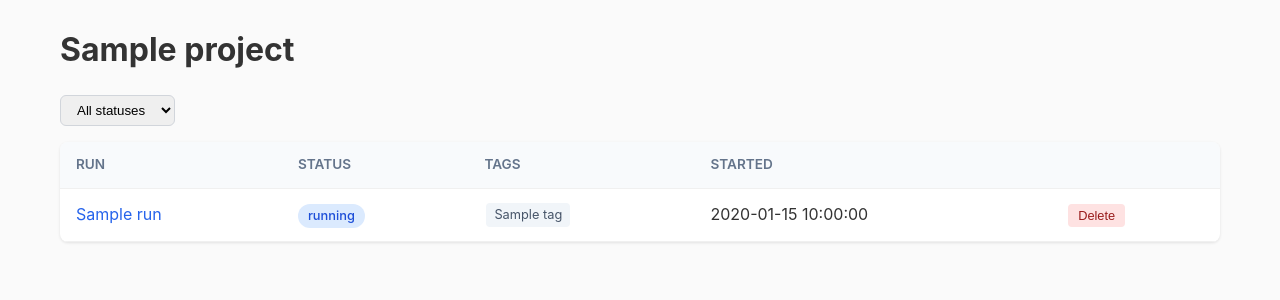
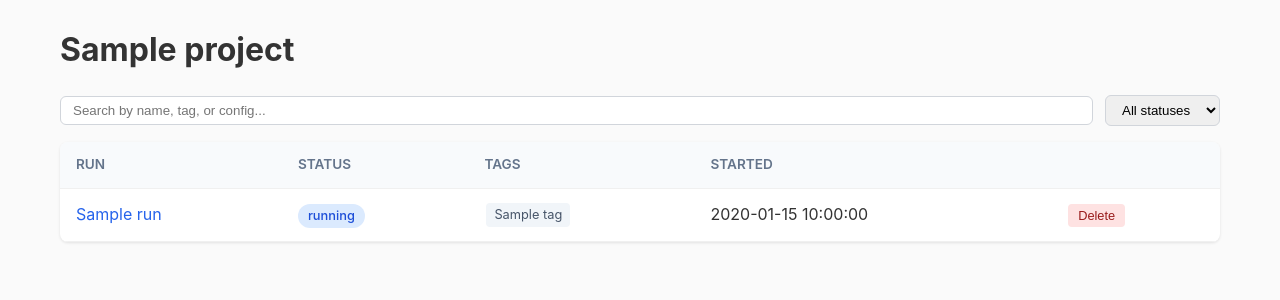
Before and after one commit to Yifang-Qin/my-cheap-intern, a FastAPI app: template src/intern/server/templates/run_list.html in a window 1280 px wide. Shown: the part 71-371 px from the top of the page. Run offline with FastAPI, Linux system fonts and the light colour scheme; the template is opened without the code that fills it: most values are stand-ins (such as "Sample title", 1, 10 or a date in 2020); parts of the project's set-up code (start-up, migrations or seed data) failed here and were passed over.

Commit message:
feat: add run search to web panel
Search box in run list page with 300ms debounce, combines with status
filter. Routes to db.search_runs() for name/tag/config fuzzy matching.

Co-Authored-By: Claude Opus 4.6 (1M context) <noreply@anthropic.com>

```diff
--- a/src/intern/server/app.py
+++ b/src/intern/server/app.py
@@ -76,12 +76,17 @@ def create_app(db_path: str | None = None, api_key: str = "") -> FastAPI:
         return response
 
     @app.get("/project/{name}", response_class=HTMLResponse, dependencies=[Depends(verify_panel)])
-    def run_list_page(request: Request, name: str, status: str | None = None):
+    def run_list_page(request: Request, name: str, status: str | None = None, q: str | None = None):
         project = _db.get_project_by_name(name)
-        runs = _db.list_runs(project["id"], status=status) if project else []
+        if not project:
+            runs = []
+        elif q:
+            runs = _db.search_runs(project["id"], query=q, status=status)
+        else:
+            runs = _db.list_runs(project["id"], status=status)
         response = templates.TemplateResponse(request, "run_list.html", {
             "project": project, "runs": runs,
-            "status_filter": status,
+            "status_filter": status, "search_query": q or "",
         })
         _set_token_cookie(request, response)
         return response
--- a/src/intern/server/templates/run_list.html
+++ b/src/intern/server/templates/run_list.html
@@ -4,8 +4,12 @@
 <h1>{{ project.name }}</h1>
 
 <div class="filters">
+    <input type="text" name="q" value="{{ search_query }}" placeholder="Search by name, tag, or config..."
+           hx-get="/project/{{ project.name }}" hx-target="body"
+           hx-include="[name='status']" hx-push-url="true"
+           hx-trigger="keyup changed delay:300ms" style="flex:1; min-width:200px;">
     <select hx-get="/project/{{ project.name }}" hx-target="body" name="status"
-            hx-include="[name='status']" hx-push-url="true">
+            hx-include="[name='q']" hx-push-url="true">
         <option value="">All statuses</option>
         <option value="running" {% if status_filter == 'running' %}selected{% endif %}>Running</option>
         <option value="finished" {% if status_filter == 'finished' %}selected{% endif %}>Finished</option>
```
Also changed, not shown: tests/test_panel.py (+20 -0 lines).
